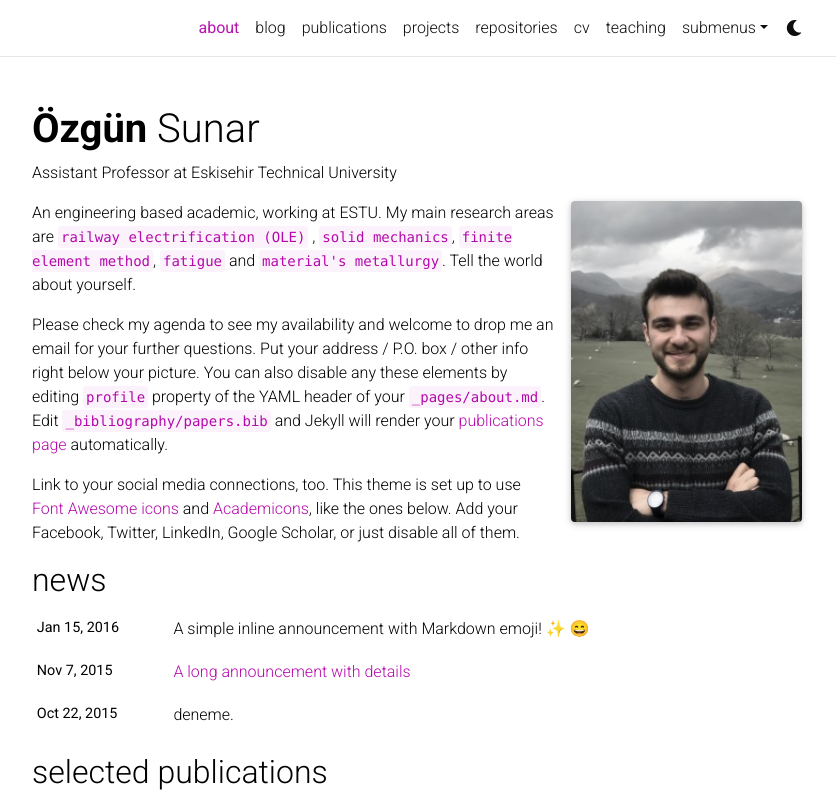
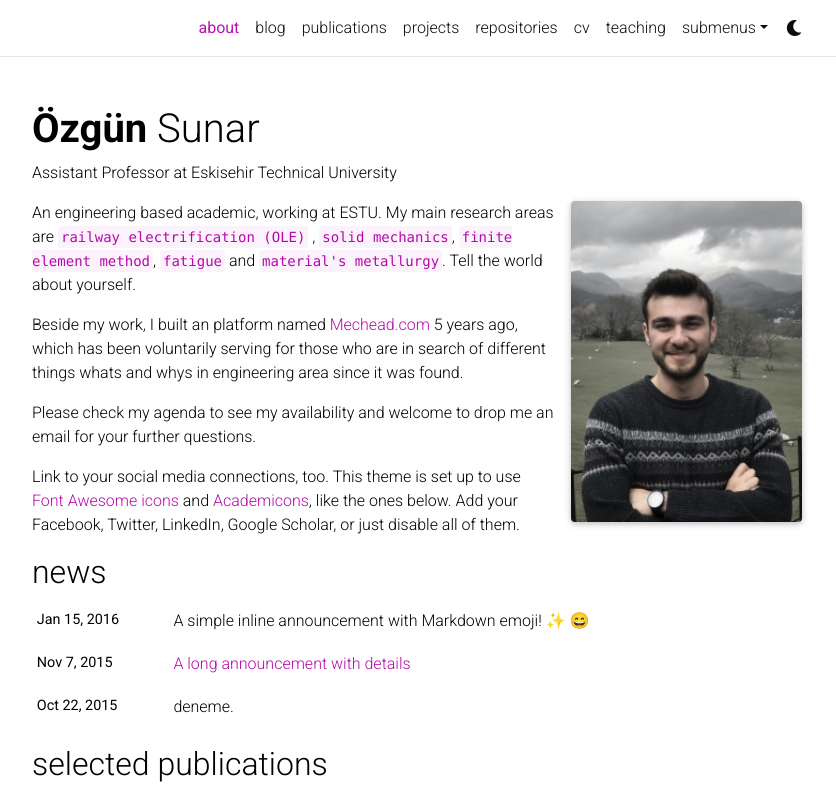
Before and after one commit to ozgunsunar/ozgunsunar.github.io, a Jekyll site: the page built from _pages/about.md, in a window 1280 px wide and 1109 px high, cut to the strip 0-811 px from the top of the window. Shown: the whole strip, without its empty margins (223-1059 px from the left). Built offline with Jekyll 4.4.1, drawn with Linux system fonts in a browser that asks for light colours; full-size pictures stand in for the smaller copies a plugin makes; emoji names are drawn with the system emoji font; comment, search, counter and statistics services are not loaded; a style sheet for code colours, icons or effects is not loaded.

Commit message:
Update about.md

```diff
--- a/_pages/about.md
+++ b/_pages/about.md
@@ -18,6 +18,8 @@ social: true  # includes social icons at the bottom of the page
 
 An engineering based academic, working at ESTU. My main research areas are `railway electrification (OLE)` , `solid mechanics`, `finite element method`, `fatigue` and `material's metallurgy`. Tell the world about yourself.
 
-Please check my agenda to see my availability and welcome to drop me an email for your further questions. Put your address / P.O. box / other info right below your picture. You can also disable any these elements by editing `profile` property of the YAML header of your `_pages/about.md`. Edit `_bibliography/papers.bib` and Jekyll will render your [publications page](/al-folio/publications/) automatically.
+Beside my work, I built an platform named [Mechead.com](http://www.mechead.com) 5 years ago, which has been voluntarily serving for those who are in search of different things whats and whys in engineering area since it was found.
+
+Please check my agenda to see my availability and welcome to drop me an email for your further questions.
 
 Link to your social media connections, too. This theme is set up to use [Font Awesome icons](http://fortawesome.github.io/Font-Awesome/) and [Academicons](https://jpswalsh.github.io/academicons/), like the ones below. Add your Facebook, Twitter, LinkedIn, Google Scholar, or just disable all of them.
```
